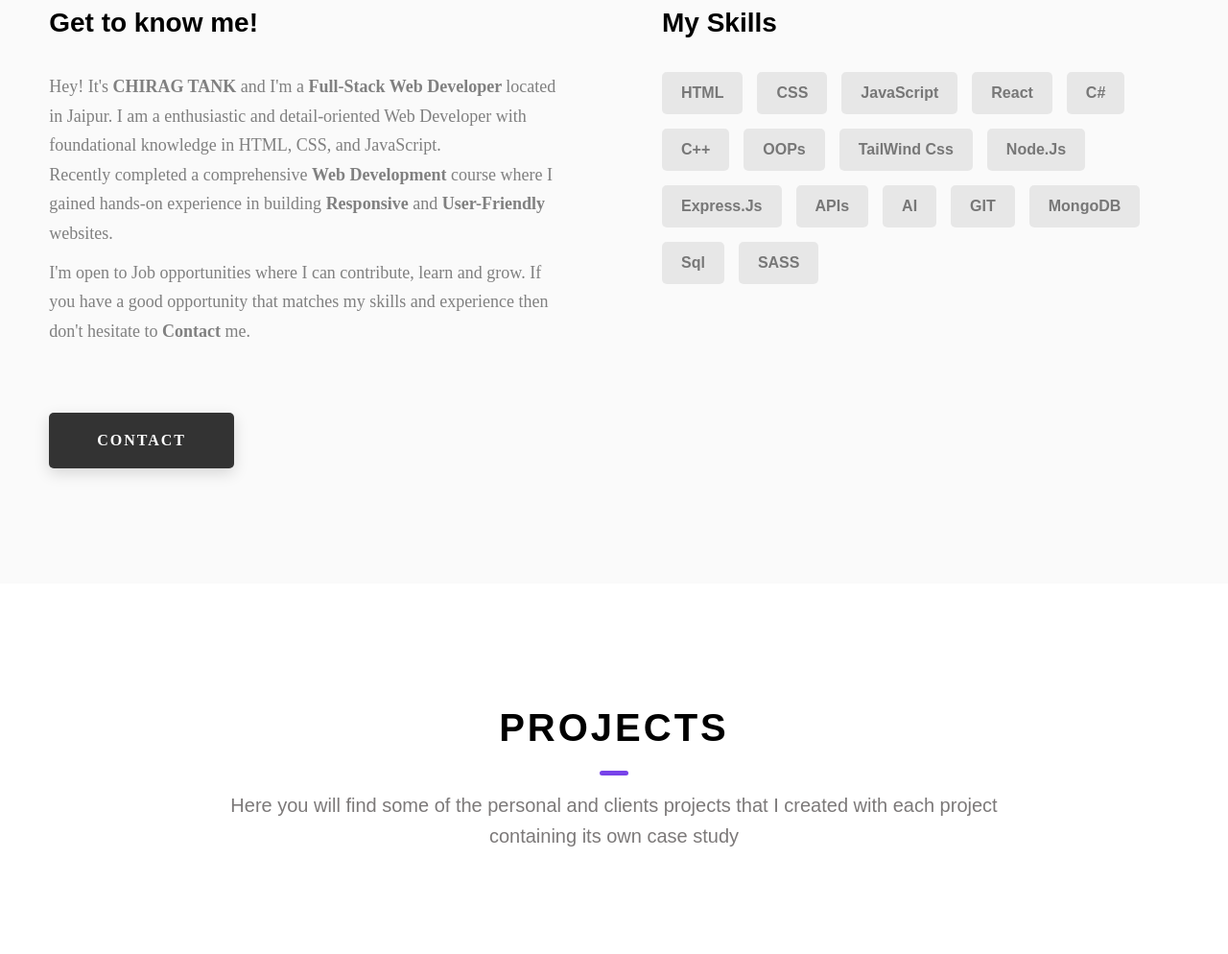
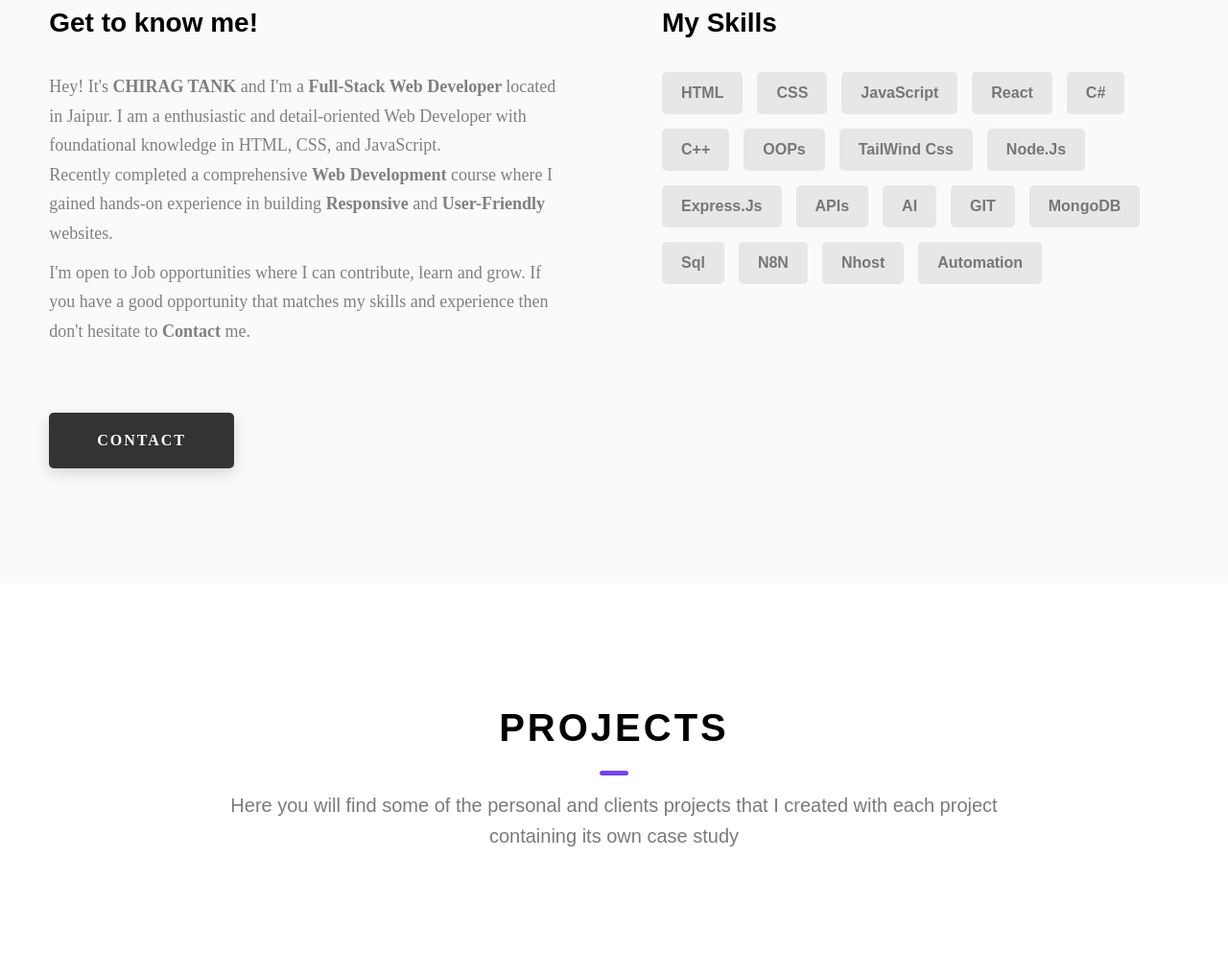
Before and after one commit to Chirag-Tank1971/Chirag-s_Portfolio, a plain HTML site: page index.html in a window 1280 px wide. Shown: the part 1166-2160 px from the top of the page at 96% size. Drawn offline with Linux system fonts and the light colour scheme.

Commit message:
Update index.html

```diff
--- a/index.html
+++ b/index.html
@@ -223,7 +223,9 @@
               <div class="skills__skill">GIT</div>
               <div class="skills__skill">MongoDB</div>
               <div class="skills__skill">Sql</div>
-              <div class="skills__skill">SASS</div>
+              <div class="skills__skill">N8N</div>
+              <div class="skills__skill">Nhost</div>
+              <div class="skills__skill">Automation</div>
             </div>
           </div>
         </div>
```
